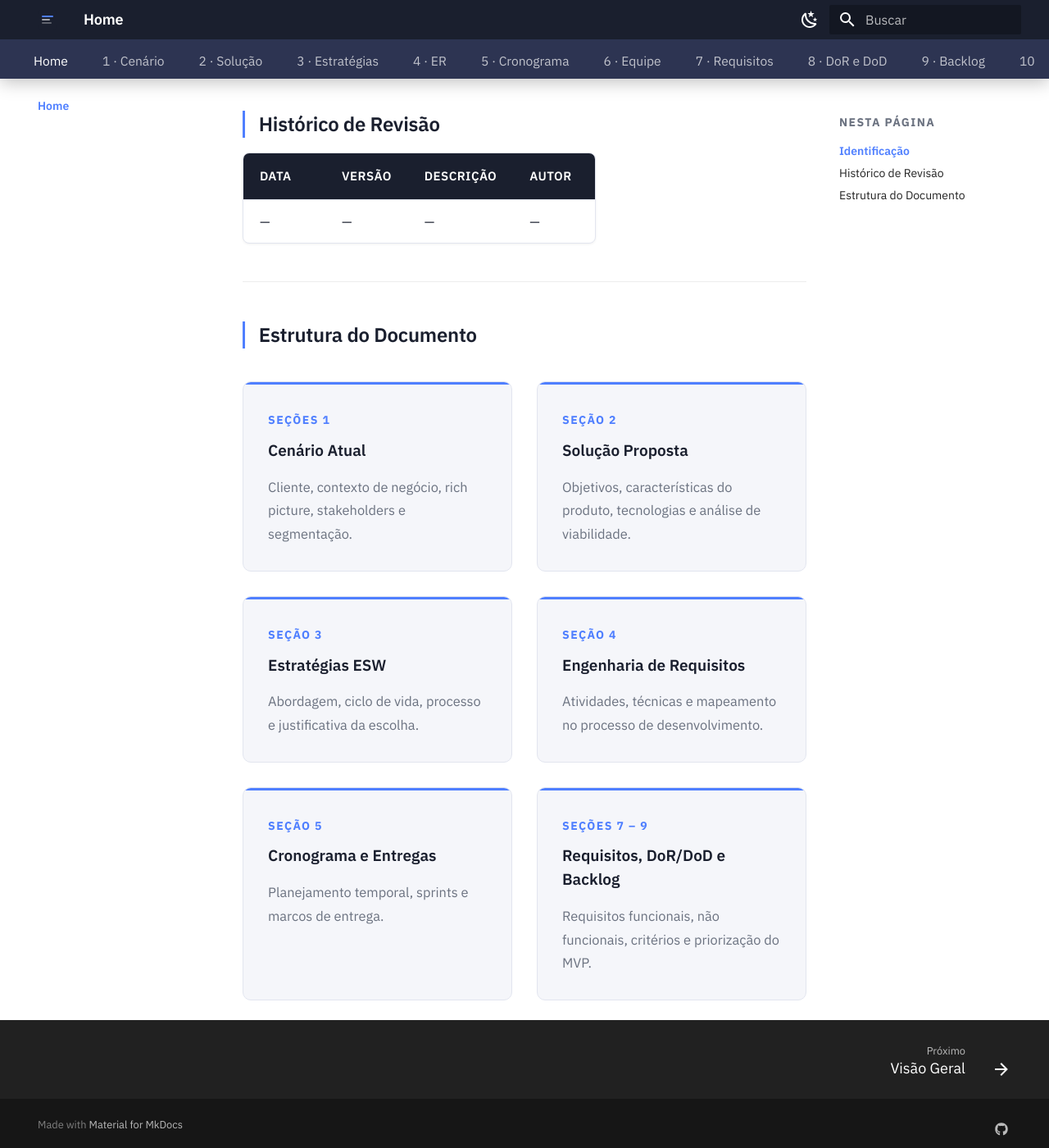
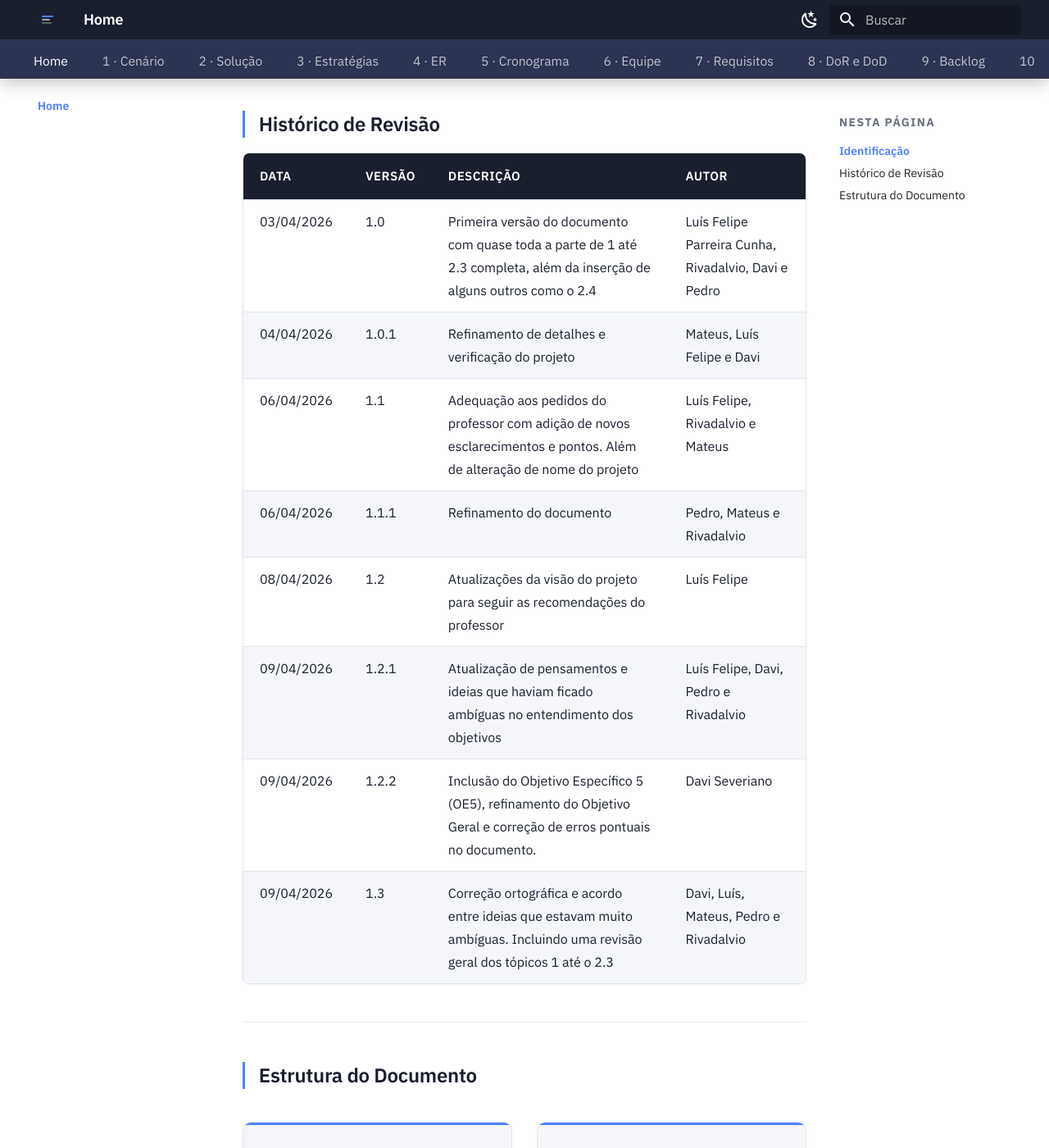
Before and after one commit to mdsreq-fga-unb/REQ-2026.1-T02-UnB-App, an MkDocs documentation site: the page built from docs/index.md, in a window 1280 px wide and 1400 px high, scrolled down 782 px. Shown: the whole window at 82% size. Built offline with MkDocs 1.6.1 and Material for MkDocs 9.7.7, drawn with Linux system fonts in a browser that asks for light colours; some of the changed text lies outside the part shown.

Commit message:
Atualiza documentação do projeto, incluindo melhorias no objetivo geral, remoção de dicas desnecessárias, e adição de novos arquivos de imagem. Também corrige informações na visão do produto e atualiza a equipe e versão.

```diff
--- a/docs/index.md
+++ b/docs/index.md
@@ -9,10 +9,10 @@
 
 | Campo         | Informação                          |
 |---------------|-------------------------------------|
-| **Produto**   | [Nome do Produto]                   |
-| **Versão**    | [n.n]                               |
-| **Equipe**    | [Nome da Equipe]                    |
-| **Disciplina**| Requisitos de Software — [Semestre] |
+| **Produto**   | UnB App                             |
+| **Versão**    | [1.3]                               |
+| **Equipe**    | [Rivotril - G7]                     |
+| **Disciplina**| Requisitos de Software — [2026.01]  |
 
 ---
 
@@ -20,7 +20,14 @@
 
 | Data | Versão | Descrição | Autor |
 |------|--------|-----------|-------|
-| —    | —      | —         | —     |
+| 03/04/2026 | 1.0 | Primeira versão do documento com quase toda a parte de 1 até 2.3 completa, além da inserção de alguns outros como o 2.4 | Luís Felipe Parreira Cunha, Rivadalvio, Davi e Pedro |
+| 04/04/2026 | 1.0.1 | Refinamento de detalhes e verificação do projeto | Mateus, Luís Felipe e Davi |
+| 06/04/2026 | 1.1 | Adequação aos pedidos do professor com adição de novos esclarecimentos e pontos. Além de alteração de nome do projeto | Luís Felipe, Rivadalvio e Mateus |
+| 06/04/2026 | 1.1.1 | Refinamento do documento | Pedro, Mateus e Rivadalvio |
+| 08/04/2026 | 1.2 | Atualizações da visão do projeto para seguir as recomendações do professor | Luís Felipe |
+| 09/04/2026 | 1.2.1 | Atualização de pensamentos e ideias que haviam ficado ambíguas no entendimento dos objetivos | Luís Felipe, Davi, Pedro e Rivadalvio |
+| 09/04/2026 | 1.2.2 | Inclusão do Objetivo Específico 5 (OE5), refinamento do Objetivo Geral e correção de erros pontuais no documento. | Davi Severiano |
+| 09/04/2026 | 1.3 | Correção ortográfica e acordo entre ideias que estavam muito ambíguas. Incluindo uma revisão geral dos tópicos 1 até o 2.3 | Davi, Luís, Mateus, Pedro e Rivadalvio |
 
 ---
 
```
Also changed, not shown: docs/01-cenario/stakeholders.md (+0 -3 lines), docs/02-solucao/caracteristicas.md (+0 -2 lines), docs/02-solucao/objetivo-geral.md (+1 -1 lines), docs/assets/rich-picture.png (added), docs/assets/stakeholders.png (added), 1 other file.
